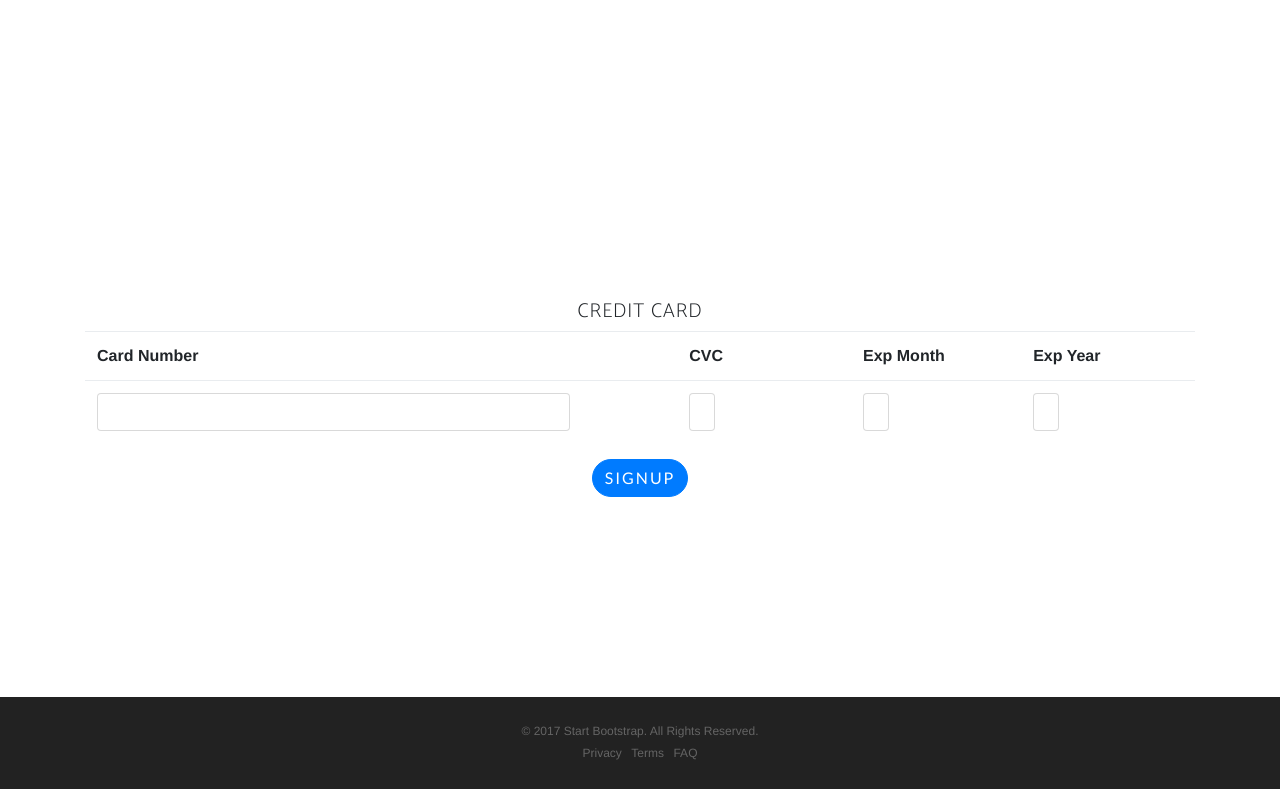
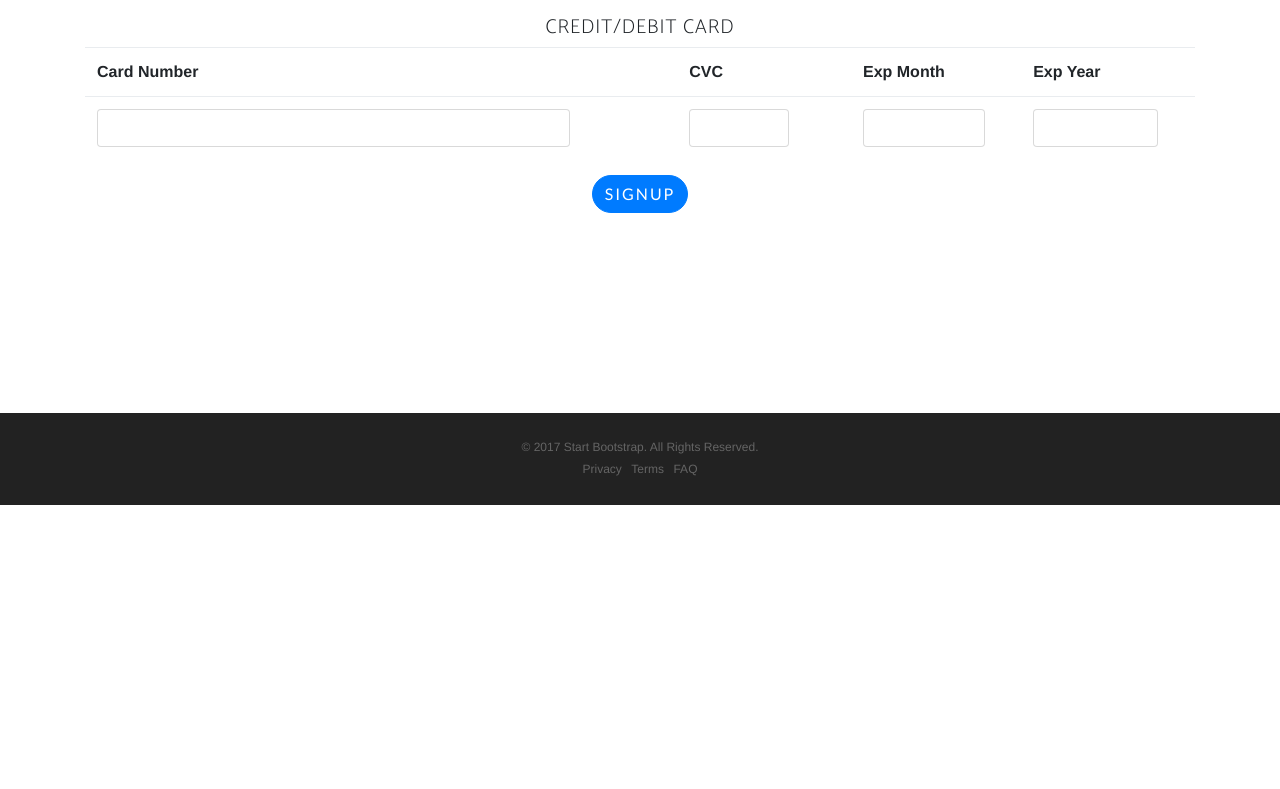
Before and after one commit to AM-44/crmgt, a Django app: template crmapp/templates/subscribers/subscriber_new.html in a window 1280 px wide. Shown: the part 979-1768 px from the top of the page. After the commit the page ends 1484 px from the top, so only its background shows below. Run offline with Django 3.2, Linux system fonts and the light colour scheme; the template is opened without the code that fills it, so the values that code supplies are empty, except form fields; tables that the repository leaves empty hold one stand-in row (values such as "Sample post"); form fields are guessed from the names that the template uses; some libraries are stand-ins or nearby versions; some web fonts are replaced.

Commit message:
adjusted HTML form

```diff
--- a/crmapp/subscribers/models.py
+++ b/crmapp/subscribers/models.py
@@ -24,7 +24,7 @@ class Subscriber(models.Model):
         stripe.api_key = settings.STRIPE_SECRET_KEY
 
         # Get the credit card details submitted by the form
-        token = request.POST['stripeToken']
+        token = request.POST.get('stripeToken')
 
         # Create a Customer
         stripe_customer = stripe.Customer.create(
--- a/crmapp/templates/subscribers/subscriber_new.html
+++ b/crmapp/templates/subscribers/subscriber_new.html
@@ -82,24 +82,9 @@
                             </tr>
                         </tbody>
                     </table>
-            </form>
-            </div>
-          </div>
-          </div>
-      </div>
-    </section>
-                </div>
-              </div>
-            </div>
-          </div>
-        </div>
-      </div>
-    </header>
+
                     {# Credit Card Section #}
-<section class="features" id="features">
-      <div class="container">
-        <div class="section-heading text-center">
-<h5 class="sn-sh">CREDIT CARD</h5>
+                    <h5 class="sn-sh">CREDIT/DEBIT CARD</h5>
                     <form id="payment-form" action="." method="post">
                         <table class="table">
                             <tbody>
@@ -113,11 +98,11 @@
                                     <td><input type="text" size="32" data-stripe="number"
                                                class="col-md-10 form-control"/></td>
                                     <td><input type="text" size="4" data-stripe="cvc"
-                           class="col-md-2 form-control"/></td>
+                                               class="col-md-8 form-control"/></td>
                                     <td><input type="text" size="2" data-stripe="exp-month"
-                           class="col-md-1 form-control"/></td>
+                                               class="col-md-10 form-control"/></td>
                                     <td><input type="text" size="4" data-stripe="exp-year"
-                           class="col-md-1 form-control"/></td>
+                                               class="col-md-10 form-control"/></td>
                                 </tr>
                             </tbody>
                         </table>
@@ -133,8 +118,7 @@
             </div>
           </div>
     </section>
-        </div>
-    </div>
+
 {% endblock content %}
 
 {% block footer_javascript_page %}
```
Also changed, not shown: 3 other files. Lines whose indentation alone changed are shown as unchanged.
